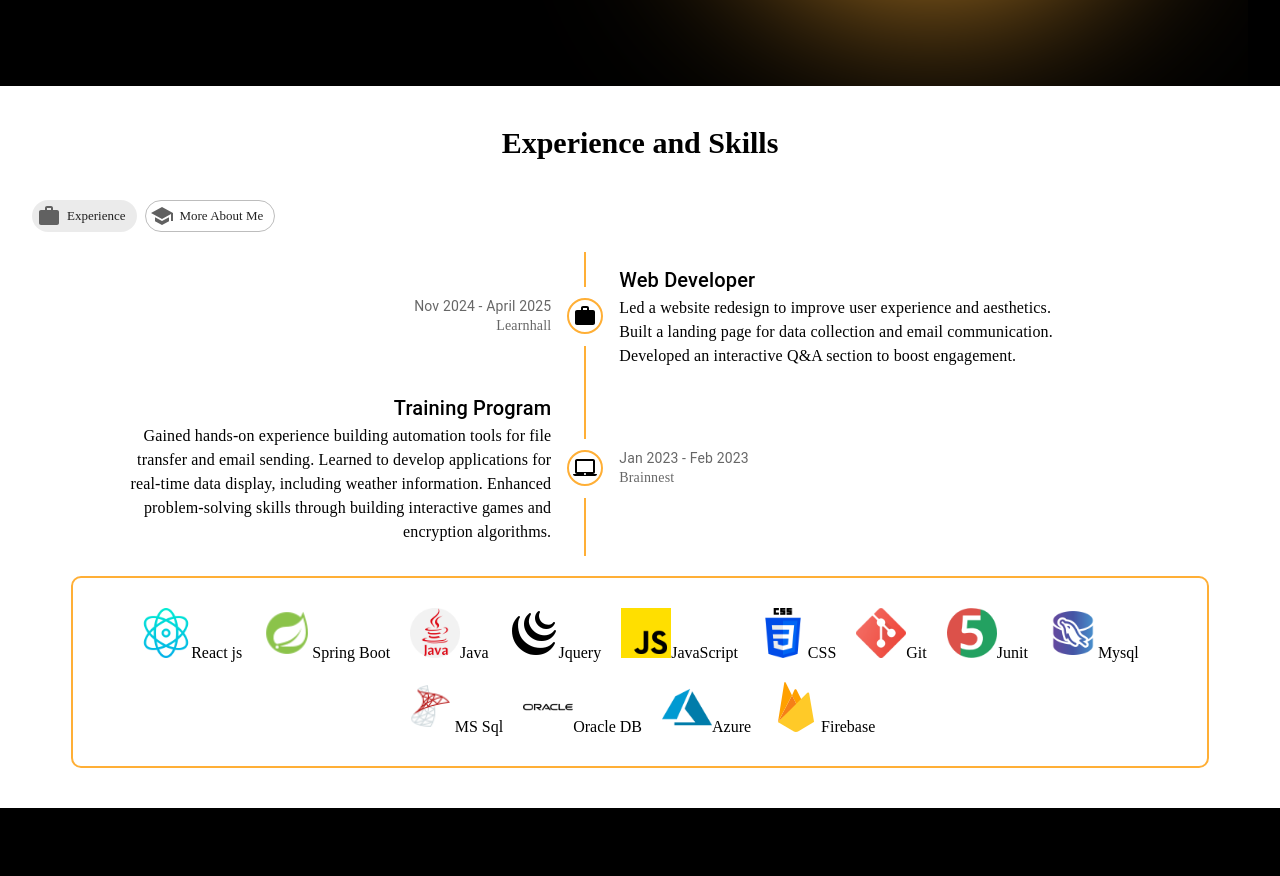
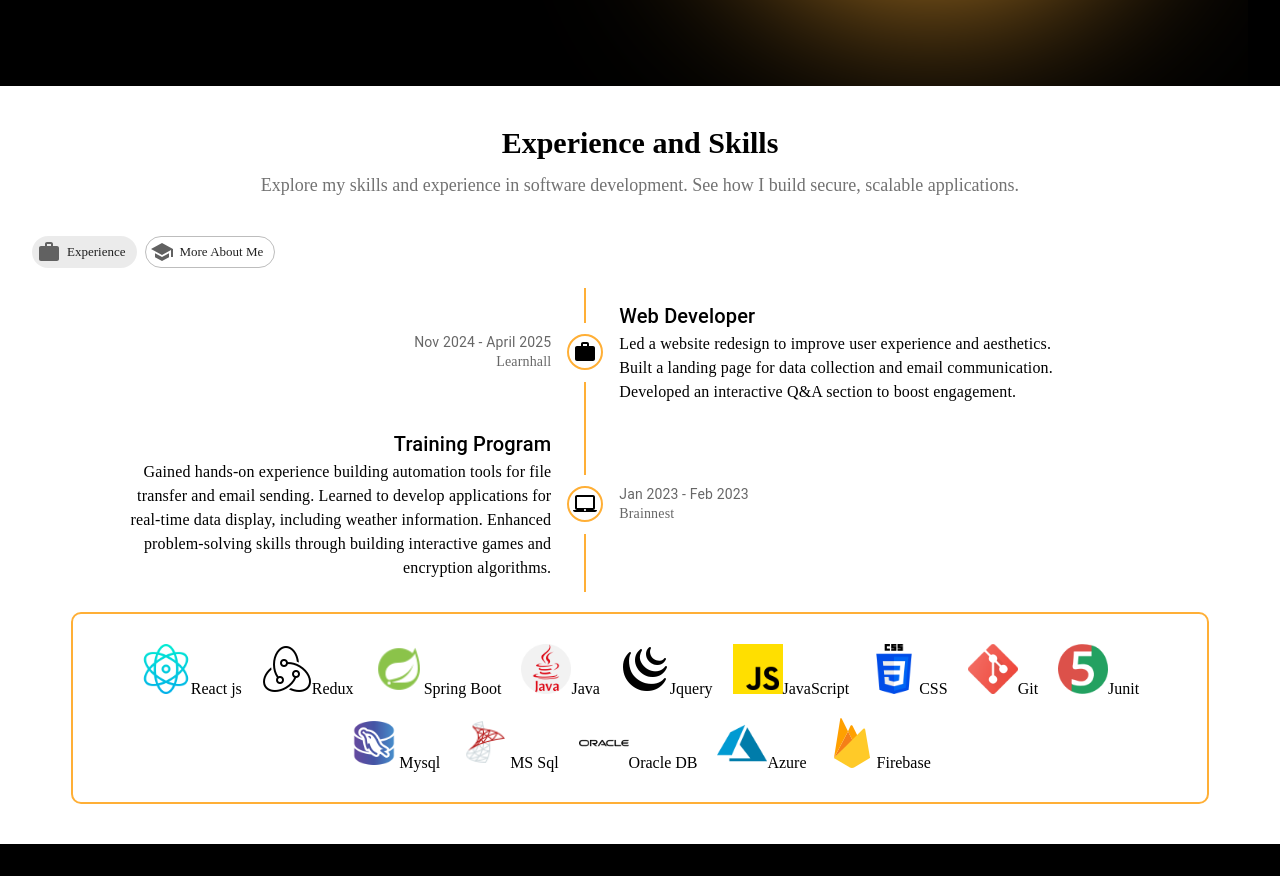
Before and after one commit to NelaniMaluka/portfolio-website, a React (Vite) app: page / in a window 1280 px wide. Shown: the part 583-1459 px from the top of the page. Built offline with nearby package versions, Linux system fonts and the light colour scheme.

Commit message:
added a sub-heading and redux icon

```diff
--- a/src/Components/Experience/Experience.css
+++ b/src/Components/Experience/Experience.css
@@ -14,12 +14,24 @@
 
 .heading {
   height: auto;
-  display: flex;
-  justify-content: center;
-  align-items: center;
+  display: block;
   font-size: 22px;
   width: 100%;
   margin-bottom: 40px;
+  text-align: center;
+}
+
+.heading h1 {
+  display: block;
+  width: 100%;
+}
+.heading p {
+  padding-top: 15px;
+  font-size: 18px;
+  display: block;
+  width: 70%;
+  margin: auto;
+  color: rgb(114, 114, 114);
 }
 
 /* ===========================
@@ -60,7 +72,7 @@
   font-size: 20px;
 }
 .skills img {
-  width: 70px;
+  width: 60px;
 }
 
 /* ===========================
@@ -90,13 +102,15 @@
   }
   .heading h1 {
     padding-top: 50px;
+  }
+  .heading p {
     padding-bottom: 50px;
   }
   .xp-content {
     min-height: 520px;
   }
   .skills img {
-    width: 90px;
+    width: 70px;
   }
 }
 
@@ -130,6 +144,9 @@
   .skills img {
     width: 50px;
   }
+  .heading p {
+    font-size: 18px;
+  }
 }
 
 /* Mobile View */
@@ -160,4 +177,8 @@
   .skills img {
     width: 40px;
   }
+  .heading p {
+    font-size: 15px;
+    width: 100%;
+  }
 }
--- a/src/Components/Experience/Experience.jsx
+++ b/src/Components/Experience/Experience.jsx
@@ -27,6 +27,10 @@ export default function Experience() {
       <div className="container">
         <div className="heading">
           <h1>Experience and Skills</h1>
+          <p>
+            Explore my skills and experience in software development. See how I
+            build secure, scalable applications.
+          </p>
         </div>
         <Stack direction="row" spacing={1}>
           <Chip
@@ -50,6 +54,10 @@ export default function Experience() {
             <span>
               <img src="/Images/Icons/react.png" alt="React icon" />
               React js
+            </span>
+            <span>
+              <img src="/Images/Icons/Redux.png" alt="React icon" />
+              Redux
             </span>
             <span>
               <img src="/Images/Icons/spring-boot.png" alt="Spring Boot icon" />
```
